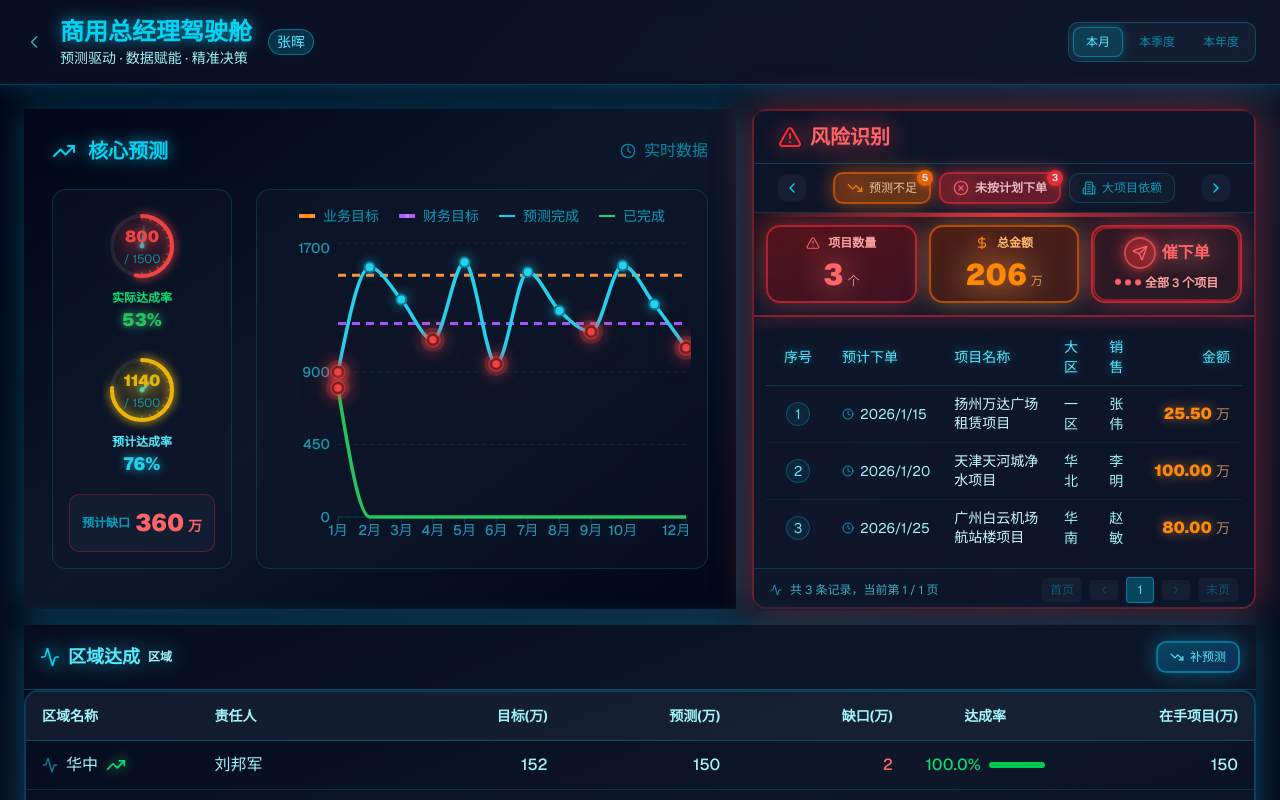
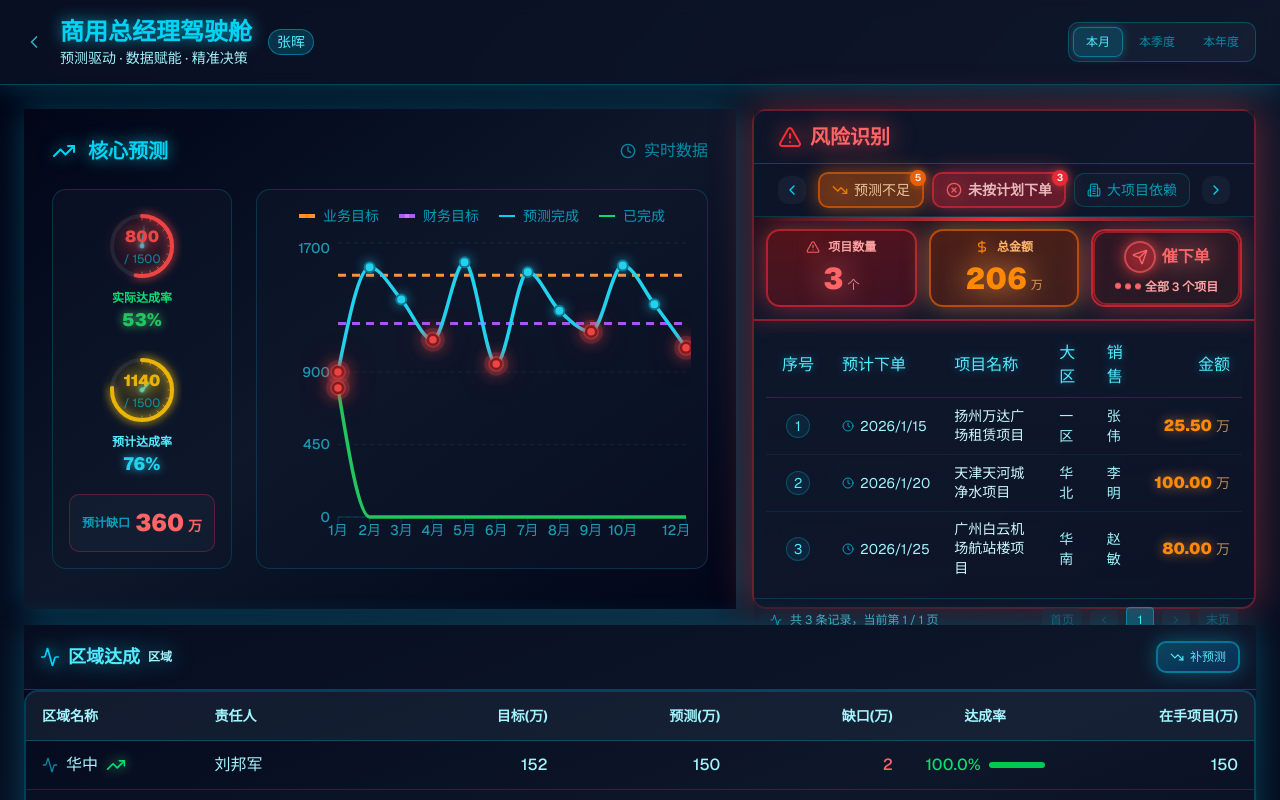
Before and after one commit to navylee1990/coze_jsc, a Next.js app: page /gm in a window 1280 px wide. Shown: the top 800 px of the page. Built offline with nearby package versions, Linux system fonts and the light colour scheme.

Commit message:
调整风险识别模块Tab页面字体大小，提升可读性

```diff
--- a/src/components/RiskIdentificationPanel.tsx
+++ b/src/components/RiskIdentificationPanel.tsx
@@ -658,7 +658,7 @@ export default function RiskIdentificationPanel({
                     key={tab.id}
                     onClick={() => setCurrentTab(tab.id)}
                     className={cn(
-                      'flex items-center gap-1.5 px-3 py-1.5 rounded-lg text-xs font-medium transition-all relative',
+                      'flex items-center gap-1.5 px-3 py-1.5 rounded-lg text-sm font-medium transition-all relative',
                       // 未按计划下单使用红色主题
                       isUnorderedProjects && theme === 'dashboard'
                         ? 'bg-red-500/40 text-red-200 border-2 border-red-500/60 shadow-[0_0_20px_rgba(239,68,68,0.6)] animate-pulse'
@@ -692,7 +692,7 @@ export default function RiskIdentificationPanel({
                     ) : (
                       <Icon className="w-3.5 h-3.5" />
                     )}
-                    <span className={isUnorderedProjects && theme === 'dashboard' ? 'font-bold text-xs' : ''}>
+                    <span className={isUnorderedProjects && theme === 'dashboard' ? 'font-bold text-sm' : ''}>
                       {tab.label}
                     </span>
                     {/* 角标 */}
@@ -852,7 +852,7 @@ export default function RiskIdentificationPanel({
                 <div className="flex-1 overflow-auto p-3 bg-gradient-to-b from-slate-900/50 to-transparent">
                   <table className="w-full">
                     <thead className="sticky top-0 bg-slate-900/95 backdrop-blur-sm z-10">
-                      <tr className={cn('text-sm border-b border-cyan-500/30', DASHBOARD_STYLES.cardBorder)}>
+                      <tr className={cn('text-base border-b border-cyan-500/30', DASHBOARD_STYLES.cardBorder)}>
                         <th className={cn('text-center py-2 px-3 font-medium w-16 text-cyan-300 drop-shadow-[0_0_5px_rgba(6,182,212,0.5)]')}>序号</th>
                         <th className={cn('text-left py-2 px-3 font-medium text-cyan-300 drop-shadow-[0_0_5px_rgba(6,182,212,0.5)]')}>预计下单</th>
                         <th className={cn('text-left py-2 px-3 font-medium text-cyan-300 drop-shadow-[0_0_5px_rgba(6,182,212,0.5)]')}>项目名称</th>
@@ -1038,7 +1038,7 @@ export default function RiskIdentificationPanel({
             <div className="flex-1 overflow-auto p-3 bg-gradient-to-b from-slate-900/50 to-transparent">
                   <table className="w-full">
                     <thead className="sticky top-0 bg-slate-900/95 backdrop-blur-sm z-10">
-                      <tr className={cn('text-sm border-b border-cyan-500/30', DASHBOARD_STYLES.cardBorder)}>
+                      <tr className={cn('text-base border-b border-cyan-500/30', DASHBOARD_STYLES.cardBorder)}>
                         <th className={cn('text-center py-2 px-3 font-medium text-cyan-300 drop-shadow-[0_0_5px_rgba(6,182,212,0.5)]')}>序号</th>
                         <th className={cn('text-left py-2 px-3 font-medium text-cyan-300 drop-shadow-[0_0_5px_rgba(6,182,212,0.5)]')}>项目名称</th>
                         <th className={cn('text-left py-2 px-3 font-medium text-cyan-300 drop-shadow-[0_0_5px_rgba(6,182,212,0.5)]')}>金额</th>
```
